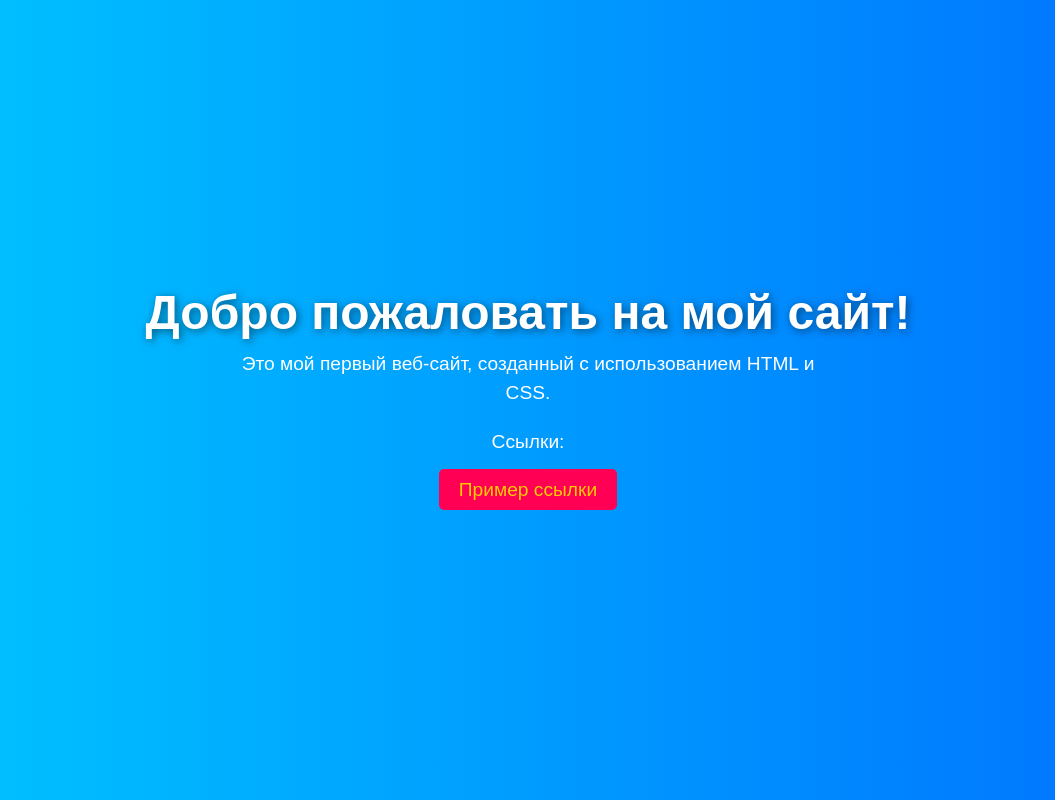
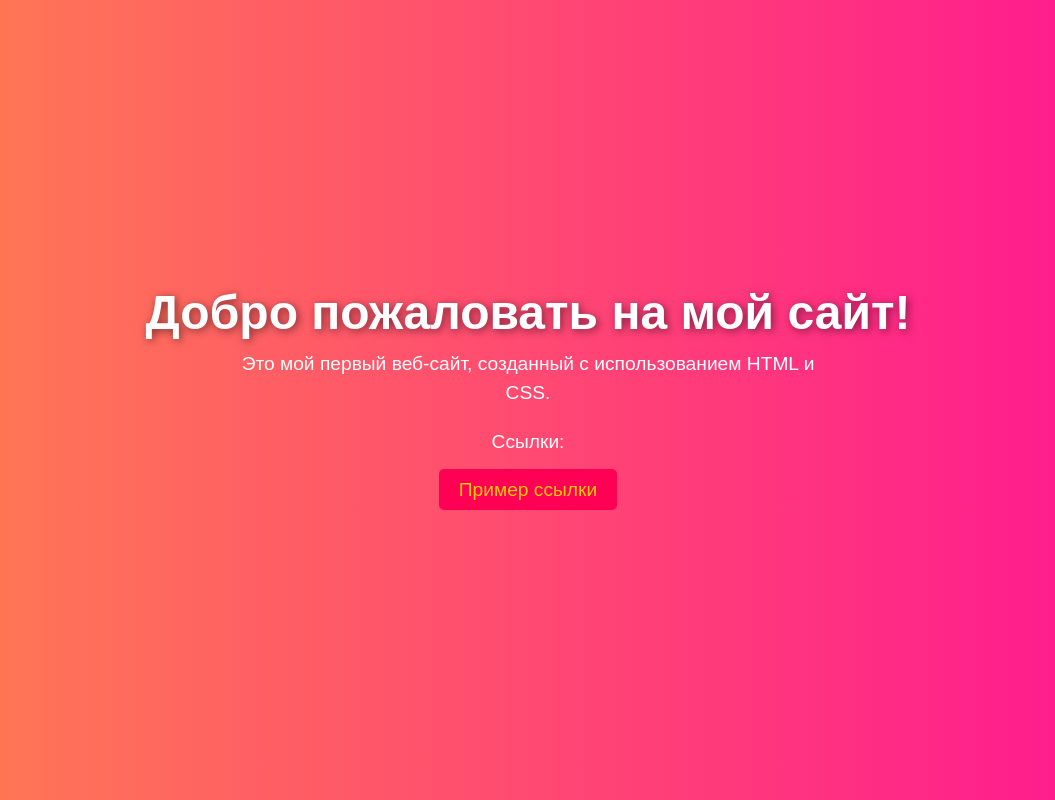
Before and after one commit to nininitux/my-website, a plain HTML site: page index.html in a window 1280 px wide. Shown: the whole page, without its empty margins (112-1167 px from the left). Drawn offline with Linux system fonts and the light colour scheme.

Commit message:
asdasdads

```diff
--- a/styles.css
+++ b/styles.css
@@ -1,32 +1,67 @@
 /* Основные стили для тела страницы */
 body {
-    background: linear-gradient(to right, #00c6ff, #0072ff); /* Градиентный фон */
-    font-family: 'Arial', sans-serif; /* Шрифт */
-    margin: 0; /* Убираем отступы */
-    padding: 0; /* Убираем отступы */
-    color: #ffffff; /* Цвет текста */
-    display: flex; /* Используем flexbox для центрирования */
-    flex-direction: column; /* Вертикальная компоновка */
-    align-items: center; /* Центрируем по горизонтали */
-    justify-content: center; /* Центрируем по вертикали */
-    height: 100vh; /* Высота страницы на весь экран */
+    background: linear-gradient(to right, #ff7f50, #ff1493); /* Градиент от кораллового до розового */
+    font-family: 'Arial', sans-serif;
+    margin: 0;
+    padding: 0;
+    color: #ffffff;
+    display: flex;
+    flex-direction: column;
+    align-items: center;
+    justify-content: center;
+    height: 100vh;
+    overflow: hidden; /* Убираем прокрутку */
+    animation: fadeIn 1s; /* Анимация появления страницы */
+}
+
+/* Анимация появления */
+@keyframes fadeIn {
+    from {
+        opacity: 0;
+    }
+    to {
+        opacity: 1;
+    }
 }
 
 /* Стили для заголовка */
 h1 {
-    font-size: 3em; /* Размер шрифта заголовка */
-    text-align: center; /* Центрирование текста */
-    margin: 0; /* Убираем отступы */
-    text-shadow: 2px 2px 8px rgba(0, 0, 0, 0.5); /* Тень текста */
+    font-size: 3em;
+    text-align: center;
+    margin: 0;
+    text-shadow: 2px 2px 8px rgba(0, 0, 0, 0.5);
+    animation: slideIn 0.5s forwards; /* Анимация для заголовка */
+    opacity: 0; /* Скрываем заголовок для анимации */
+    transform: translateY(-50px); /* Сдвиг вверх */
+}
+
+/* Анимация заголовка */
+@keyframes slideIn {
+    to {
+        opacity: 1;
+        transform: translateY(0); /* Возвращаем на место */
+    }
 }
 
 /* Стили для абзацев */
 p {
-    font-size: 1.2em; /* Размер шрифта абзаца */
-    line-height: 1.5; /* Высота строки */
-    margin: 10px 0; /* Отступы сверху и снизу */
-    text-align: center; /* Центрирование текста */
-    max-width: 600px; /* Максимальная ширина абзаца */
+    font-size: 1.2em;
+    line-height: 1.5;
+    margin: 10px 0;
+    text-align: center;
+    max-width: 600px;
+    opacity: 0; /* Скрываем текст для анимации */
+    transform: translateY(20px); /* Сдвиг вниз */
+    animation: fadeInUp 0.5s forwards; /* Анимация для абзацев */
+    animation-delay: 0.5s; /* Задержка перед началом анимации */
+}
+
+/* Анимация для абзацев */
+@keyframes fadeInUp {
+    to {
+        opacity: 1;
+        transform: translateY(0); /* Возвращаем на место */
+    }
 }
 
 /* Стили для ссылок */
@@ -37,6 +72,10 @@ a {
     padding: 10px 20px; /* Отступы внутри кнопки */
     border-radius: 5px; /* Скругленные углы */
     transition: background-color 0.3s; /* Плавный переход цвета фона */
+    opacity: 0; /* Скрываем кнопку для анимации */
+    transform: translateY(20px); /* Сдвиг вниз */
+    animation: fadeInUp 0.5s forwards; /* Анимация для кнопки */
+    animation-delay: 1s; /* Задержка перед началом анимации */
 }
 
 a:hover {
```
